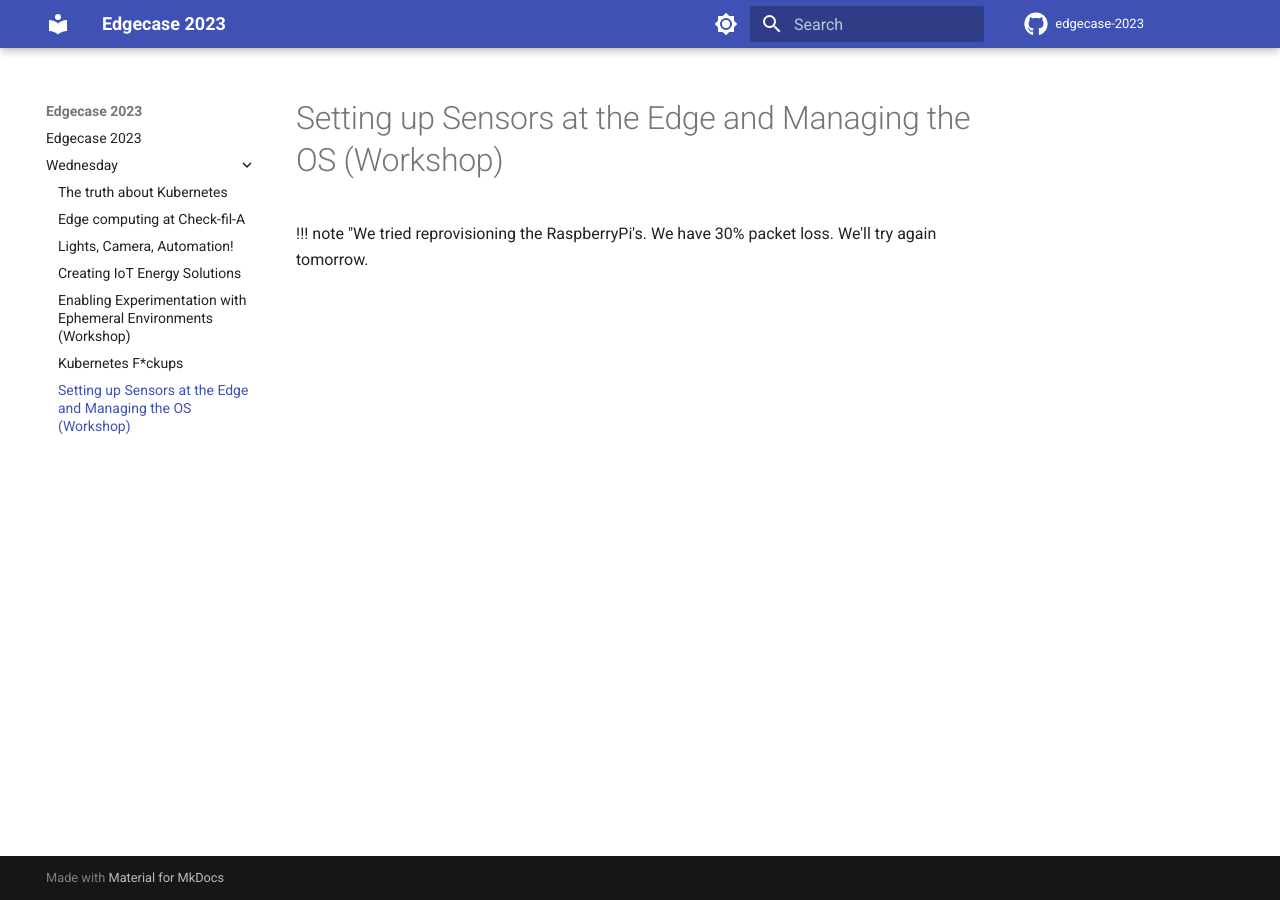
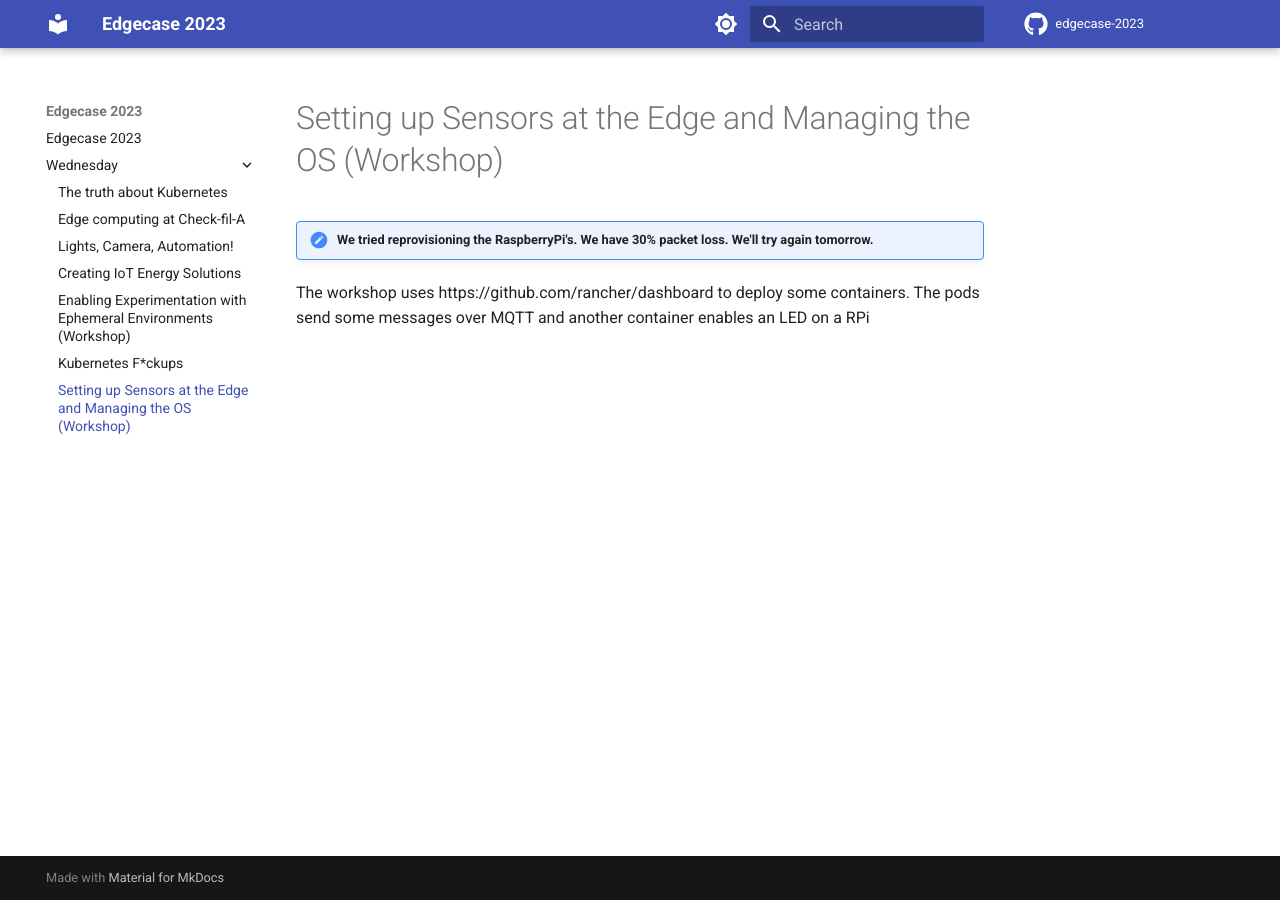
Before and after one commit to RobKenis/edgecase-2023, an MkDocs documentation site: the page built from docs/wednesday/7-sensors-at-the-edge.md, in a window 1280 px wide. Built offline with MkDocs 1.6.1 and Material for MkDocs 9.7.7, drawn with Linux system fonts in a browser that asks for light colours; comment, search, counter and statistics services are not loaded.

Commit message:
Fix typo

```diff
--- a/docs/wednesday/7-sensors-at-the-edge.md
+++ b/docs/wednesday/7-sensors-at-the-edge.md
@@ -1,3 +1,5 @@
 # Setting up Sensors at the Edge and Managing the OS (Workshop)
 
-!!! note "We tried reprovisioning the RaspberryPi's. We have 30% packet loss. We'll try again tomorrow.
+!!! note "We tried reprovisioning the RaspberryPi's. We have 30% packet loss. We'll try again tomorrow."
+
+The workshop uses https://github.com/rancher/dashboard to deploy some containers. The pods send some messages over MQTT and another container enables an LED on a RPi
```
